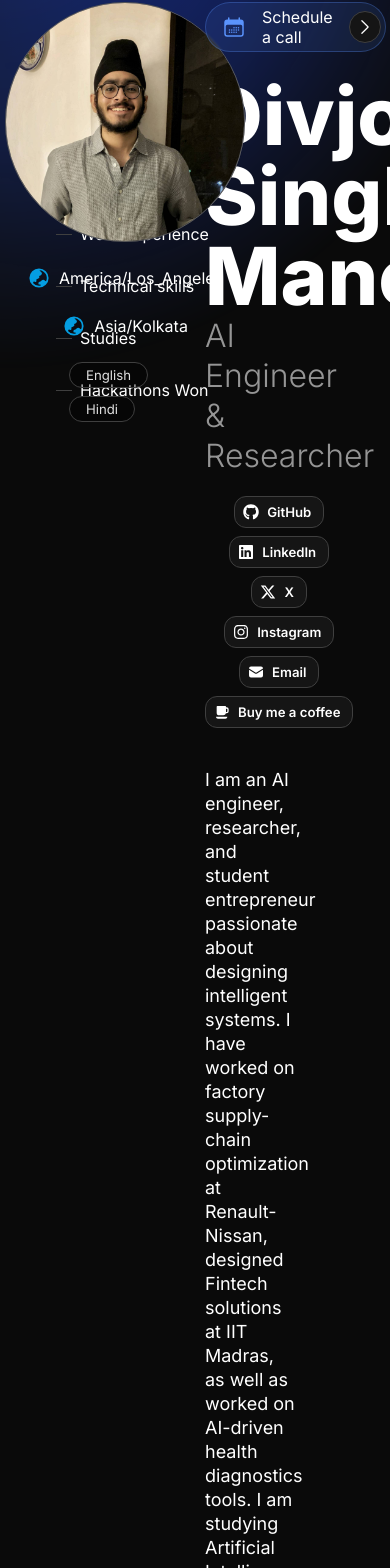
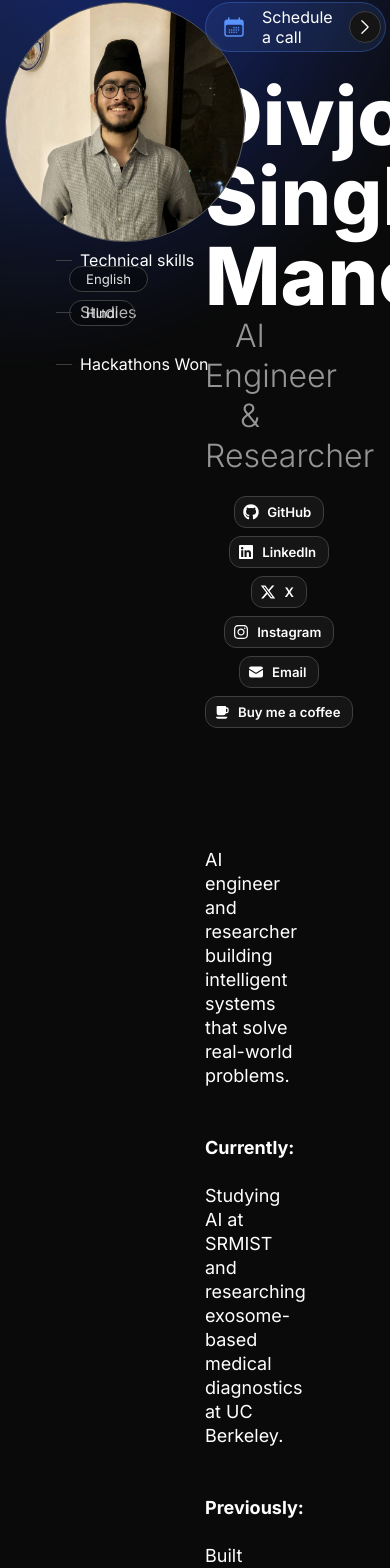
Before and after one commit to djsmanchanda/djsmanchanda_website, a Next.js app: page /about in a window 390 px wide. Shown: the part 136-1704 px from the top of the page. Built offline with nearby package versions, Linux system fonts and the light colour scheme.

Commit message:
mobile improvement

```diff
--- a/src/app/about/page.tsx
+++ b/src/app/about/page.tsx
@@ -47,7 +47,7 @@ export async function generateMetadata() {
 
 // Section wrapper with consistent spacing and card styling
 const Section = ({ children }) => (
-  <Column className={styles.section} gap="m">
+  <Column className={styles.section} gap="m" marginTop="xl">
     {children}
   </Column>
 );
@@ -143,14 +143,6 @@ export default function About() {
               size="xl"
               style={{ width: "240px", height: "240px" }}
             />
-            <Flex gap="8" vertical="center">
-              <Icon onBackground="accent-weak" name="globe" />
-              {person.location}
-            </Flex>
-            <Flex gap="8" vertical="center">
-              <Icon onBackground="accent-weak" name="globe" />
-              {person.location2}
-            </Flex>
             {person.languages.length > 0 && (
               <Flex wrap gap="8">
                 {person.languages.map((language, index) => (
@@ -163,7 +155,7 @@ export default function About() {
           </Column>
         )}
 
-        <Column className={styles.blockAlign} flex={9} maxWidth={48}>
+        <Column className={`${styles.blockAlign} ${styles.mobileFullWidth}`} flex={9} maxWidth={64}>
           <Column
             id={about.intro.title}
             fillWidth
@@ -194,13 +186,18 @@ export default function About() {
                 />
               </Flex>
             )}
-            <Heading className={styles.textAlign} variant="display-strong-xl">
-              {person.name}
+            <Heading
+              className={styles.textAlign}
+              variant="display-strong-xl"
+              style={{ textAlign: 'center', width: '100%' }}
+            >
+              {person.firstName}<br />{person.lastName}
             </Heading>
             <Text
               className={styles.textAlign}
               variant="display-default-xs"
               onBackground="neutral-weak"
+              style={{ textAlign: 'center', width: '100%' }}
             >
               {person.role}
             </Text>
@@ -275,6 +272,8 @@ export default function About() {
                       horizontal="space-between"
                       vertical="end"
                       marginBottom="4"
+                      mobileDirection="column"
+                      gap="4"
                     >
                       <Text id={experience.company} variant="heading-strong-l">
                         {experience.company}
@@ -282,7 +281,6 @@ export default function About() {
                       <Text
                         variant="heading-default-xs"
                         onBackground="neutral-weak"
-                        style={{ whiteSpace: "nowrap" }}
                       >
                         {experience.timeframe}
                       </Text>
@@ -434,6 +432,8 @@ export default function About() {
                       horizontal="space-between"
                       vertical="end"
                       marginBottom="4"
+                      mobileDirection="column"
+                      gap="4"
                     >
                       <Text id={experience.company} variant="heading-strong-l">
                         {experience.company}
--- a/src/app/resources/content.js
+++ b/src/app/resources/content.js
@@ -1,8 +1,8 @@
 import { InlineCode } from "@/once-ui/components";
 
 const person = {
-  firstName: "Divjot",
-  lastName: "Singh Manchanda",
+  firstName: "Divjot Singh",
+  lastName: "Manchanda",
   get name() {
     return `${this.firstName} ${this.lastName}`;
   },
@@ -62,13 +62,13 @@ const home = {
   title: `${person.name}`,
   description: `Portfolio website showcasing my work as an ${person.role}`,
   headline: <>
-    <span style={{whiteSpace: 'nowrap'}}>{person.name}</span>
+    <span style={{ whiteSpace: 'nowrap' }}>{person.name}</span>
     <br />
-    <span style={{fontSize: '0.60em', whiteSpace: 'nowrap'}}>AI Engineer and builder of things</span>
+    <span style={{ fontSize: '0.60em', whiteSpace: 'nowrap' }}>AI Engineer and builder of things</span>
   </>,
   subline: (
     <>
-      I'm a 7 time hackathon winner, currently studying Artificial Intelligence at <InlineCode>SRM Institute of Science and Technology</InlineCode>.
+      I'm a 8 time hackathon winner, currently studying Artificial Intelligence at <InlineCode>SRM Institute of Science and Technology</InlineCode>.
       <br /> I explore cutting-edge AI research and build projects that connect ideas to impact. Previously, at <InlineCode>UC Berkeley</InlineCode>, for the SCET Startup Semester.
     </>
   ),
@@ -94,16 +94,18 @@ const about = {
     title: "Introduction",
     description: (
       <>
-        I am an AI engineer, researcher, and student entrepreneur passionate about designing
-        intelligent systems. I have worked on factory supply-chain optimization at Renault-Nissan, designed
-        Fintech solutions at IIT Madras, as well as worked on AI-driven health diagnostics tools. I am studying
-        Artificial Intelligence at SRMIST, Kattankulathur, and am working on a research projects involving exosome-based
-        medical diagnostics at University of California, Berkeley.
+        AI engineer and researcher building intelligent systems that solve real-world problems.
+        <br /><br />
+        <strong>Currently:</strong> Studying AI at SRMIST and researching exosome-based medical diagnostics at UC Berkeley.
+        <br /><br />
+        <strong>Previously:</strong> Built supply-chain optimization tools at Renault-Nissan, developed fintech solutions at IIT Madras, and created AI-driven health diagnostics systems.
+        <br /><br />
+        8x hackathon winner passionate about turning cutting-edge research into impactful products.
       </>
     ),
   },
   work: {
-    display: true,
+    display: false, // Hidden - separate /work page exists
     title: "Work Experience",
     experiences: [
       {
@@ -190,7 +192,7 @@ const about = {
       },
       {
         name: "University of California, Berkeley",
-        description: <>Startup Semester - Sutardja Center for Entrepreneurship & Technology</>,
+        description: <>Startup Semester - Sutardja Center for Entrepreneurship & Technology, SGPA 10.0</>,
       },
     ],
   },
@@ -236,8 +238,8 @@ const work = {
 
 const gallery = {
   label: "Gallery",
-  title: "lorem ipsum",
-  description: `ipsum lorem`,
+  title: "Gallery",
+  description: `Gallery of ${person.name}`,
   images: [
     {
       src: "/images/gallery/img-10.jpg",
--- a/src/components/Header.module.scss
+++ b/src/components/Header.module.scss
@@ -7,7 +7,7 @@
     pointer-events: none;
     backdrop-filter: blur(0.5rem);
     background: linear-gradient(to bottom, var(--page-background), var(--static-transparent));
-    mask-image: linear-gradient(rgba(0,0,0) 25%, rgba(0, 0, 0, 0) 100%);
+    mask-image: linear-gradient(rgba(0, 0, 0) 25%, rgba(0, 0, 0, 0) 100%);
     mask-size: 100% 100%;
 }
 
@@ -22,4 +22,15 @@
         transform: rotate(180deg);
         bottom: 0;
     }
+
+    /* Hide social icons on mobile to reduce header overflow */
+    .hideSocialMobile {
+        display: none !important;
+    }
+
+    /* Reduce header padding on mobile */
+    .mobileCompact {
+        padding: var(--static-space-4) !important;
+        gap: var(--static-space-2) !important;
+    }
 }
--- a/src/components/Header.tsx
+++ b/src/components/Header.tsx
@@ -78,7 +78,7 @@ export const Header = () => {
           {display.location && (
             <Flex hide="s" direction="column" gap="4">
               <span>San Francisco</span>
-                            {display.time && (
+              {display.time && (
                 <>
                   <TimeDisplay
                     timeZone={person.location}
@@ -211,8 +211,8 @@ export const Header = () => {
                 </>
               )}
               <Line vert maxHeight="24" />
-              {/* Social buttons group */}
-              <Flex gap="16" vertical="center" paddingLeft="8">
+              {/* Social buttons group - hidden on mobile */}
+              <Flex gap="16" vertical="center" paddingLeft="8" hide="s">
                 {social.map(
                   (item) =>
                     item.link && (
--- a/src/components/about/about.module.scss
+++ b/src/components/about/about.module.scss
@@ -11,18 +11,22 @@
     height: fit-content;
     top: var(--static-space-64);
 }
+
 .avatarPositioning {
     margin-left: -50px; // Pulls the avatar closer to the TOC
 }
 
 @media (--m) {
     .avatarPositioning {
-      margin-left: 0; // Reset on mobile where TOC is hidden
+        margin-left: 0; // Reset on mobile where TOC is hidden
     }
 }
+
 @media (--s) {
     .avatar {
         top: auto;
+        padding-left: 0 !important;
+        padding-right: 0 !important;
     }
 
     .textAlign {
@@ -31,5 +35,37 @@
 
     .blockAlign {
         align-self: center;
+        width: 100% !important;
+    }
+
+    /* Make content truly full width on mobile - ZERO side padding */
+    .mobileFullWidth {
+        max-width: none !important;
+        width: 100% !important;
+        box-sizing: border-box !important;
+        padding-left: 4px !important;
+        padding-right: 4px !important;
+        padding-bottom: 120px !important;
+        margin: 0 !important;
+    }
+
+    /* Better spacing for section content */
+    .section {
+        padding-left: 0 !important;
+        padding-right: 0 !important;
+        text-align: left;
+        width: 100% !important;
+    }
+
+    /* Smaller font for long company/institution names */
+    .mobileCompanyName {
+        font-size: 1.1rem !important;
+        line-height: 1.4 !important;
+    }
+
+    /* Improve list item spacing */
+    .mobileListItem {
+        padding-left: var(--static-space-8) !important;
+        margin-bottom: var(--static-space-12) !important;
     }
 }
--- a/src/once-ui/components/InlineCode.module.scss
+++ b/src/once-ui/components/InlineCode.module.scss
@@ -3,3 +3,11 @@
     line-height: 125%;
     vertical-align: middle;
 }
+
+/* Mobile: smaller font so long text like "SRM Institute..." fits in one row */
+@media (--s) {
+    .inlineCode {
+        font-size: 65%;
+        white-space: nowrap;
+    }
+}
--- a/src/once-ui/styles/global.scss
+++ b/src/once-ui/styles/global.scss
@@ -67,3 +67,17 @@ a:not(.button) {
 ::-webkit-scrollbar-corner {
     background-color: var(--static-transparent);
 }
+
+/* Mobile: Remove excessive padding for wider content */
+@media (--s) {
+    [class*="paddingX-"] {
+        padding-left: 4px !important;
+        padding-right: 4px !important;
+    }
+
+    [class*="padding-m"],
+    [class*="padding-l"],
+    [class*="padding-xl"] {
+        padding: 8px !important;
+    }
+}
```
Also changed, not shown: src/app/home.module.scss (added, +18 -0 lines).
